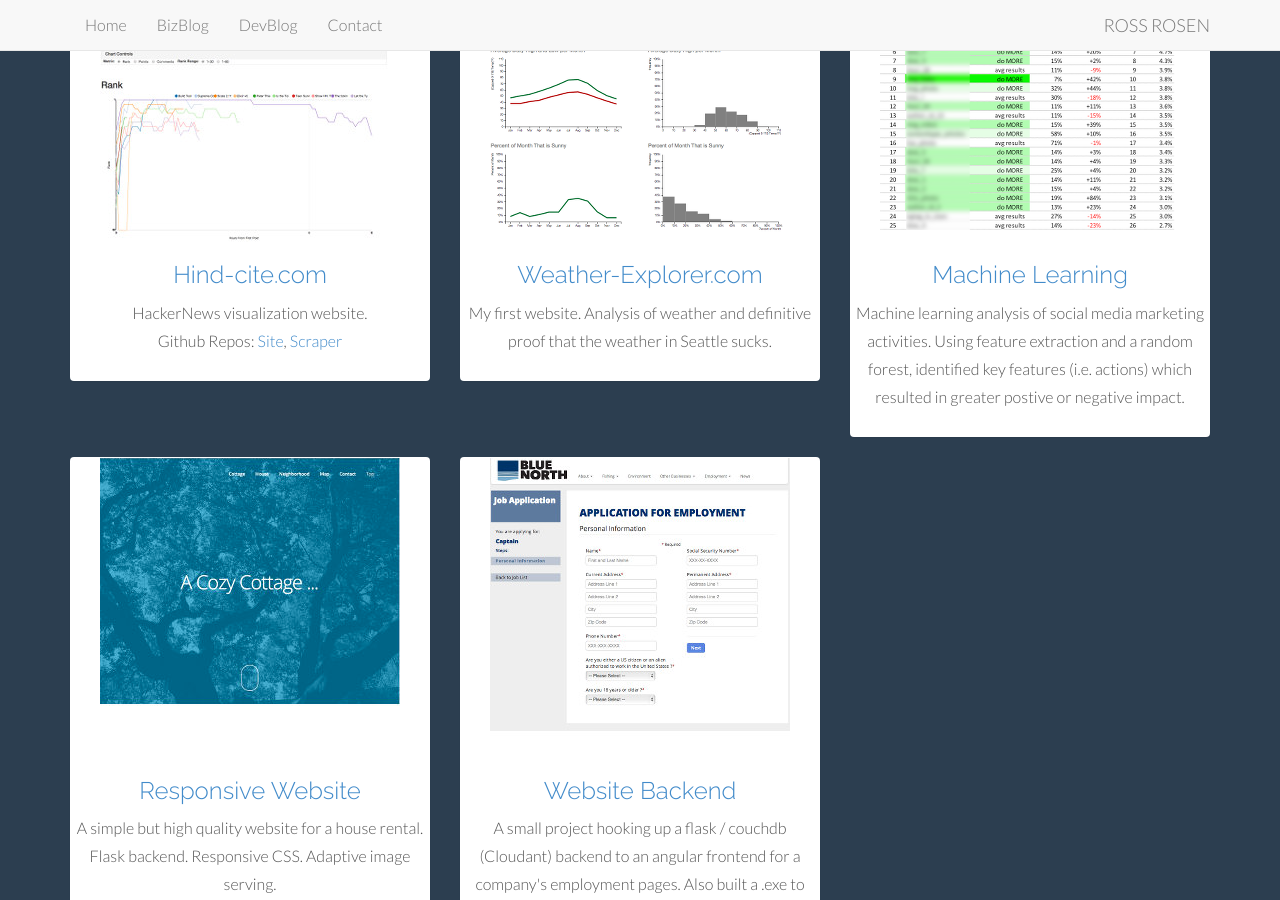
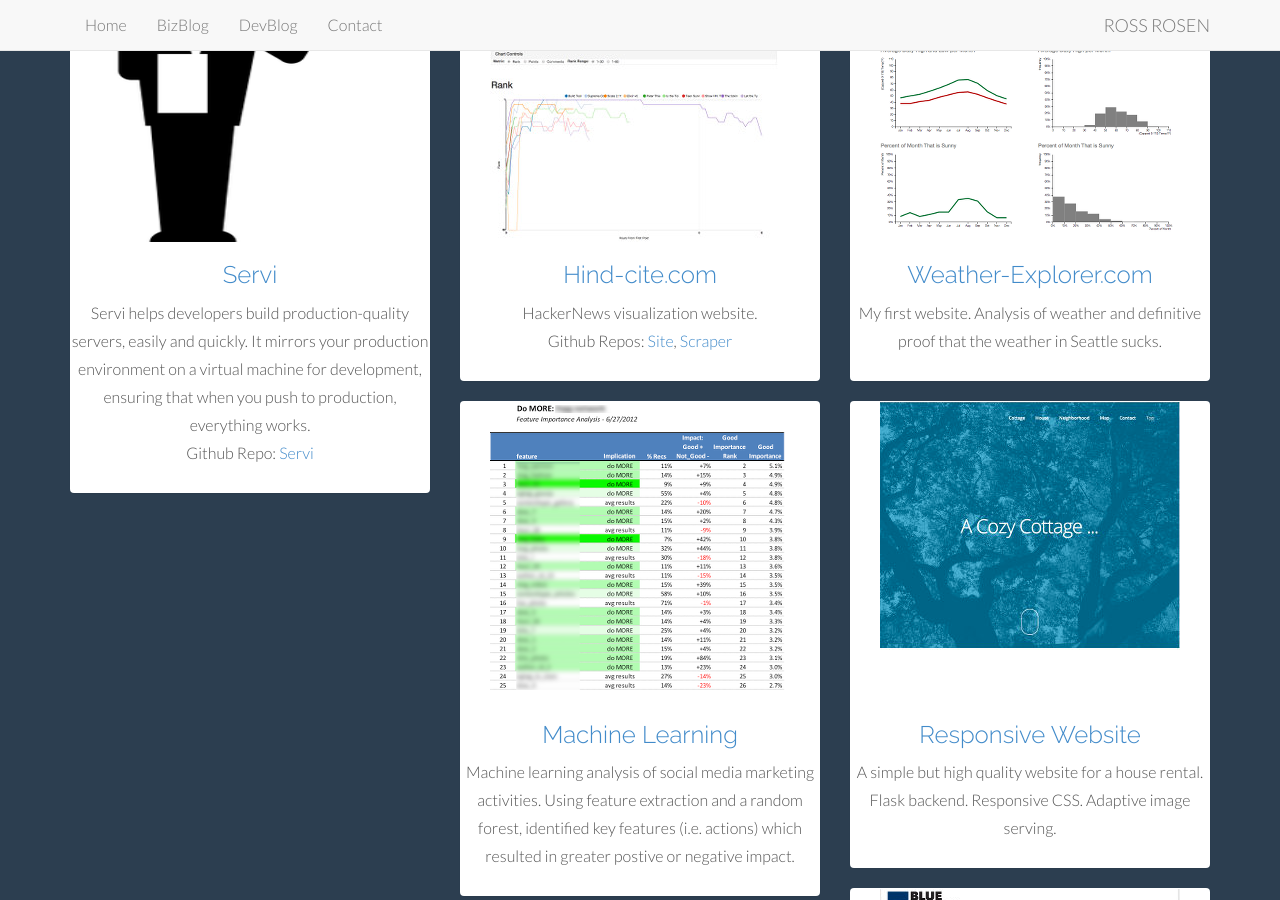
Before and after one commit to rr326/rr326.github.io, a Jekyll site: the page built from index.html, in a window 1280 px wide and 900 px high, scrolled down 1731 px. Built offline with Jekyll 4.4.1, drawn with Linux system fonts in a browser that asks for light colours; nearby versions of some CDN libraries.

Commit message:
added servi

```diff
--- a/index.html
+++ b/index.html
@@ -124,6 +124,22 @@ title: Ross Rosen
         <br>
 
         <div class="row">
+            <div class="col-md-4 ">
+                <div class="panel">
+                    <div class="card " id="test">
+                        <a href='https://github.com/rr326/servi'><img src="/img/servi_small.png" height='300' width='300'
+                                                                alt="servi"></a>
+
+                        <h3><a href='https://github.com/rr326/servi'>Servi</a></h3>
+
+                        <p>
+                            Servi helps developers build production-quality servers, easily and quickly. It mirrors your production environment on a virtual machine for development, ensuring that when you push to production, everything works.
+                            <br>
+                            Github Repo: <a href="https://github.com/rr326/servi">Servi</a>
+                        </p>
+                    </div>
+                </div>
+            </div>
             <div class="col-md-4 ">
                 <div class="panel">
                     <div class="card " id="test">
```
Also changed, not shown: devblog/_posts/2014-07-23-Hind-Cite.md (+2 -2 lines), img/servi_small.png (added).
